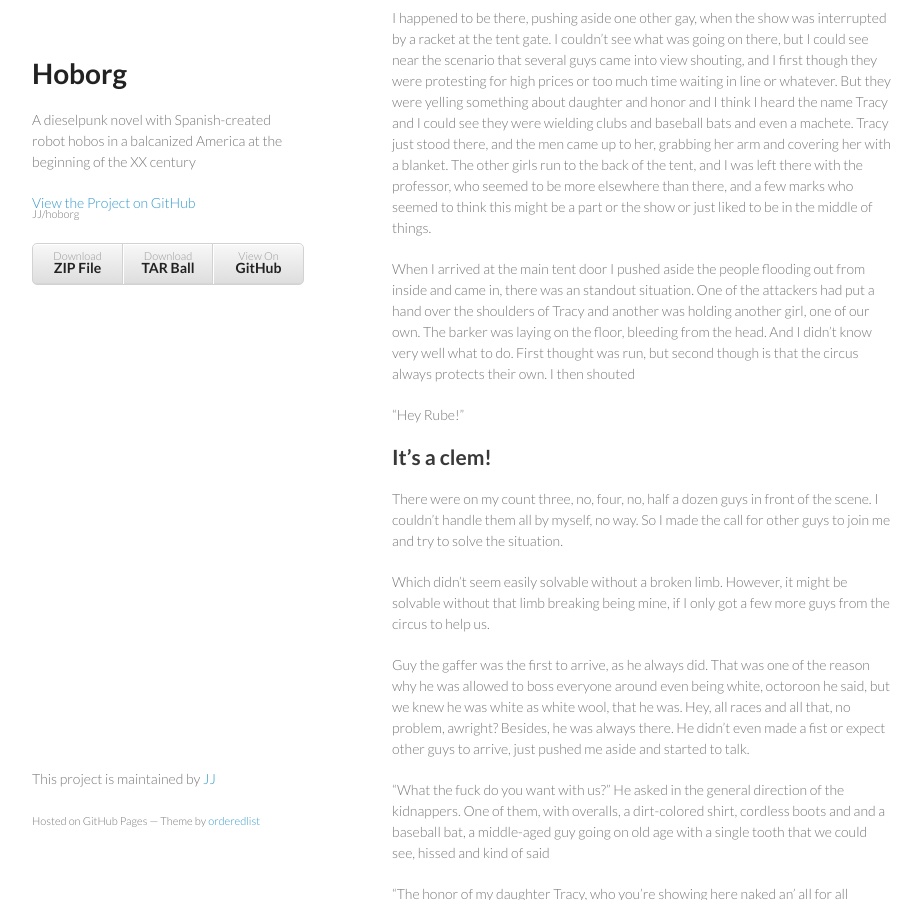
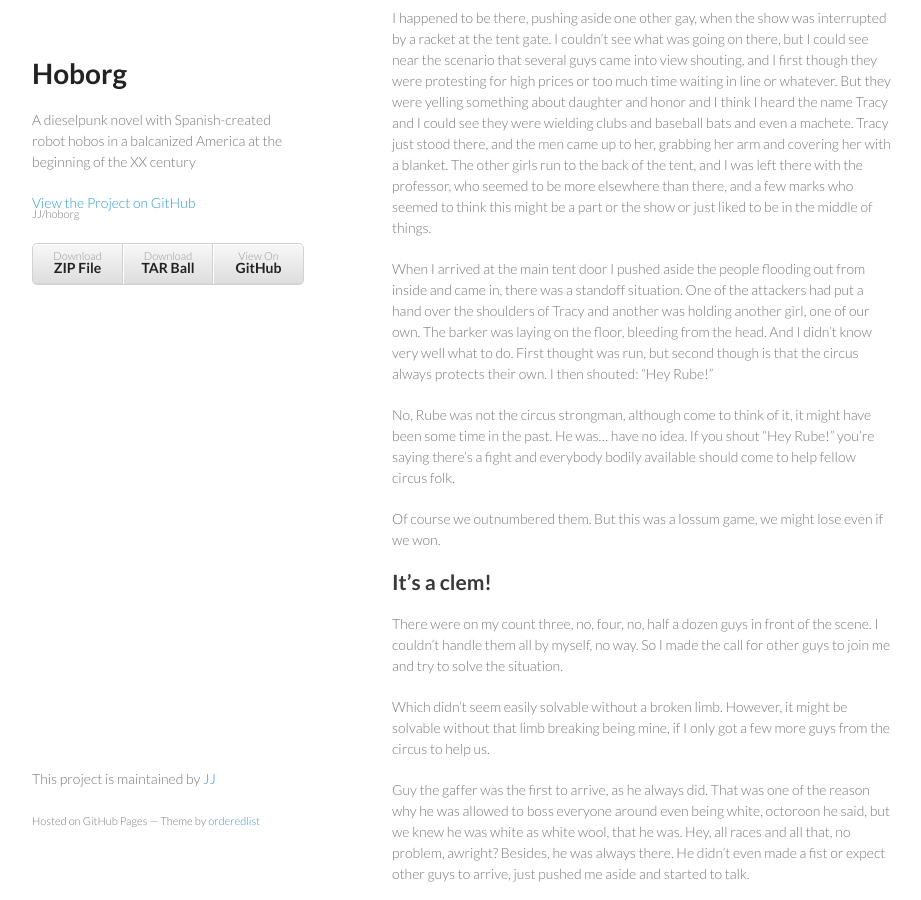
Before and after one commit to JJ/hoborg, a Jekyll site: the page built from text/text.md, in a window 1280 px wide and 900 px high, scrolled down 18485 px. Shown: the whole window, without its empty margins (178-1099 px from the left). Built offline with Jekyll 4.4.1, drawn with Linux system fonts in a browser that asks for light colours.

Commit message:
Sync text/text.md from master to gh-pages

```diff
--- a/text/text.md
+++ b/text/text.md
@@ -996,14 +996,20 @@ who seemed to think this might be a part or the show or just liked to
 be in the middle of things.
 
 When I arrived at the main tent door I pushed aside the people
-flooding out from inside and came in, there was an standout
+flooding out from inside and came in, there was a standoff
 situation. One of the attackers had put a hand over the shoulders of
 Tracy and another was holding another girl, one of our own. The barker
 was laying on the floor, bleeding from the head. And I didn't know
 very well what to do. First thought was run, but second though is that
-the circus always protects their own. I then shouted
-
-"Hey Rube!"
+the circus always protects their own. I then shouted: "Hey Rube!"
+
+No, Rube was not the circus strongman, although come to think of it,
+it might have been some time in the past. He was... have no idea. If
+you shout "Hey Rube!" you're saying there's a fight and everybody
+bodily available should come to help fellow circus folk.
+
+Of course we outnumbered them. But this was a lossum game, we might
+lose even if we won.
 
 It's a clem!
 --------------
```
